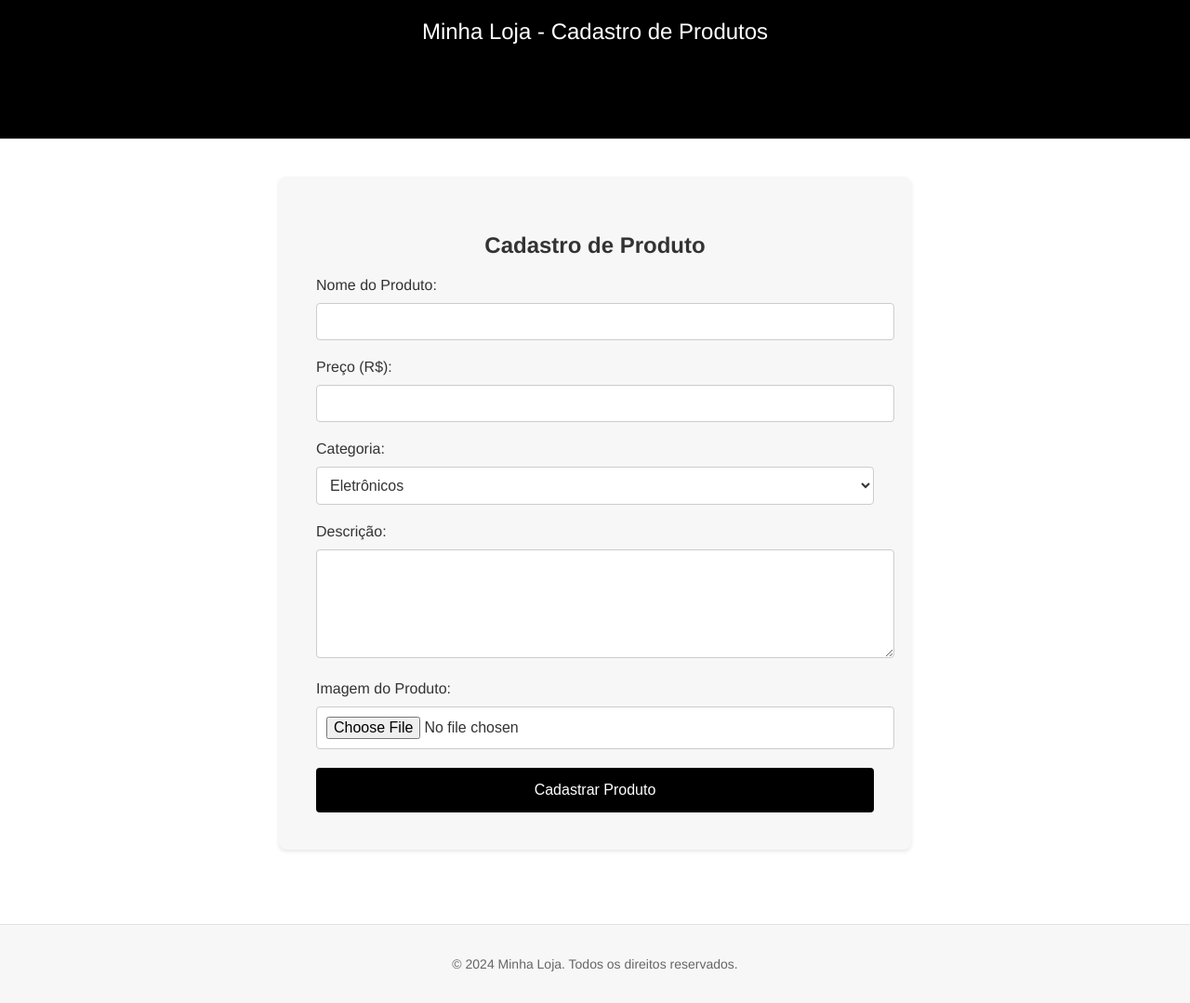
After one commit to Lygmss/site_vendas, a PHP site: page /admin/cadastroProduto.php in a window 1280 px wide. The commit adds this page. Shown: the whole page at 93% size. Run offline with PHP 8.4, Linux system fonts and the light colour scheme.

Commit message:
carrinho de compra finalizado e front end do cadastro de produtos começado e terminado

```diff
--- /dev/null
+++ b/admin/cadastroProduto.php
@@ -0,0 +1,76 @@
+
+
+
+
+
+
+
+
+
+<!DOCTYPE html>
+<html lang="pt-br">
+<head>
+    <meta charset="UTF-8">
+    <meta name="viewport" content="width=device-width, initial-scale=1.0">
+    <title>Cadastro de Produto</title>
+    <link rel="stylesheet" href="styles.css">
+    <link rel="stylesheet" href="stylecad.css">
+
+</head>
+<body>
+    <header>
+        <h1>Minha Loja - Cadastro de Produtos</h1>
+        <nav>
+            <ul>
+                <li><a href="index.html"></a></li>
+                <li><a href="produtos.html"></a></li>
+                <li><a href="#"></a></li>
+                <li><a href="#"></a></li>
+            </ul>
+        </nav>
+    </header>
+
+    <main>
+        <section class="product-form">
+            <h2>Cadastro de Produto</h2>
+            <form action="submit-product.html" method="POST" enctype="multipart/form-data">
+                <div class="form-group">
+                    <label for="productName">Nome do Produto:</label>
+                    <input type="text" id="productName" name="productName" required>
+                </div>
+
+                <div class="form-group">
+                    <label for="price">Preço (R$):</label>
+                    <input type="number" id="price" name="price" required min="0" step="0.01">
+                </div>
+
+                <div class="form-group">
+                    <label for="category">Categoria:</label>
+                    <select id="category" name="category" required>
+                        <option value="eletronicos">Eletrônicos</option>
+                        <option value="roupas">Roupas</option>
+                        <option value="livros">Livros</option>
+                        <option value="acessorios">Acessórios</option>
+                    </select>
+                </div>
+
+                <div class="form-group">
+                    <label for="description">Descrição:</label>
+                    <textarea id="description" name="description" rows="5" required></textarea>
+                </div>
+
+                <div class="form-group">
+                    <label for="image">Imagem do Produto:</label>
+                    <input type="file" id="image" name="image" accept="image/*" required>
+                </div>
+
+                <button type="submit">Cadastrar Produto</button>
+            </form>
+        </section>
+    </main>
+
+    <footer>
+        <p>&copy; 2024 Minha Loja. Todos os direitos reservados.</p>
+    </footer>
+</body>
+</html>
--- /dev/null
+++ b/admin/stylecad.css
@@ -0,0 +1,114 @@
+body {
+    font-family: 'Helvetica Neue', Arial, sans-serif;
+    margin: 0;
+    padding: 0;
+    background-color: #ffffff;
+    color: #333333;
+}
+
+header {
+    background-color: #000000;
+    padding: 20px 0;
+    text-align: center;
+    border-bottom: 1px solid #e0e0e0;
+}
+
+h1 {
+    font-weight: normal;
+    margin: 0;
+    font-size: 24px;
+    color: #ffffff;
+}
+
+nav ul {
+    list-style: none;
+    padding: 0;
+    margin: 30px 0;
+    text-align: center;
+}
+
+nav ul li {
+    display: inline-block;
+    margin: 0 20px;
+}
+
+nav ul li a {
+    color: #ffffff;
+    text-decoration: none;
+    font-size: 18px;
+    padding: 10px 15px;
+}
+
+nav ul li a:hover {
+    text-decoration: underline;
+}
+
+main {
+    display: flex;
+    justify-content: center;
+    padding: 40px;
+}
+
+.product-form {
+    background-color: #f7f7f7;
+    padding: 40px;
+    border-radius: 8px;
+    box-shadow: 0px 2px 4px rgba(0, 0, 0, 0.1);
+    width: 100%;
+    max-width: 600px;
+}
+
+.product-form h2 {
+    font-size: 24px;
+    margin-bottom: 20px;
+    color: #333333;
+    text-align: center;
+}
+
+.form-group {
+    margin-bottom: 20px;
+}
+
+.form-group label {
+    display: block;
+    font-size: 16px;
+    color: #333333;
+    margin-bottom: 10px;
+}
+
+.form-group input,
+.form-group select,
+.form-group textarea {
+    width: 100%;
+    padding: 10px;
+    font-size: 16px;
+    border: 1px solid #cccccc;
+    border-radius: 4px;
+    background-color: #ffffff;
+    color: #333333;
+}
+
+button {
+    background-color: #000000;
+    color: white;
+    border: none;
+    padding: 15px;
+    width: 100%;
+    border-radius: 4px;
+    cursor: pointer;
+    font-size: 16px;
+}
+
+button:hover {
+    background-color: #333333;
+}
+
+footer {
+    background-color: #f7f7f7;
+    color: #666666;
+    text-align: center;
+    padding: 20px 0;
+    border-top: 1px solid #e0e0e0;
+    margin-top: 40px;
+    font-size: 14px;
+}
```
Also changed, not shown: carrinho.php (+59 -28 lines).
